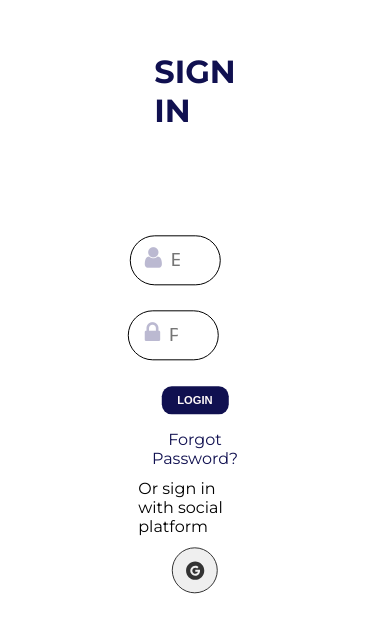
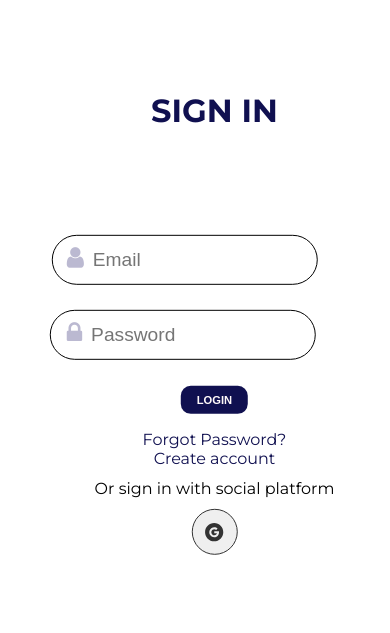
Before and after one commit to joshnyaga/nolojia-frontend, a React (Create React App) app: page /login in a window 390 px wide. Shown: the part 139-772 px from the top of the page. Built offline with nearby package versions, Linux system fonts and the light colour scheme.

Commit message:
changes to login ui

```diff
--- a/src/StudentContainer/Auth/Auth.js
+++ b/src/StudentContainer/Auth/Auth.js
@@ -171,6 +171,9 @@ const Auth = () => {
             <Link to="/forgot-password" className="link-text">
               Forgot Password?
             </Link>
+            <Link to="/register" className="link-text">
+              Create account
+            </Link>
             <p className="social-text">Or sign in with social platform</p>
             <div className="social-media">
               <button onClick={signInWithGoogle} className="social-icon">
@@ -253,6 +256,9 @@ const Auth = () => {
             <button type="submit" className="btn">
               Sign up
             </button>
+            <Link to="/login" className="link-text">
+              Already have an account
+            </Link>
             <p className="social-text">Or sign up with social platform</p>
             <div className="social-media">
               <button onClick={signInWithGoogle} className="social-icon">
--- a/src/StudentContainer/Auth/auth.css
+++ b/src/StudentContainer/Auth/auth.css
@@ -127,6 +127,7 @@ form.sign-in-form {
 form.sign-up-form {
   z-index: 1;
   opacity: 0;
+  padding: 0;
 }
 .image {
   width: 100%;
@@ -330,6 +331,13 @@ form.sign-up-form {
   text-align: center;
 }
 @media (max-width: 824px) {
+  .signin-signup, .signup-signup {
+
+    margin-left: -20%;
+}
+  form.sign-in-form {
+    width: 100%;
+}
   .container-auth::before {
     content: "";
     position: absolute;
@@ -358,6 +366,7 @@ form.sign-up-form {
   .signup-signup {
     left: 50%;
     top: 60%;
+    width: 100%;
   }
   .btn-xs.transparent {
     margin: 0;
--- a/src/components/tutors/Nav/Nav.js
+++ b/src/components/tutors/Nav/Nav.js
@@ -26,6 +26,7 @@ const Nav = () => {
           { withCredentials: true }
         );
       } catch (error) {
+        handleLogout();
       }
     };
     checkLogin();
```
